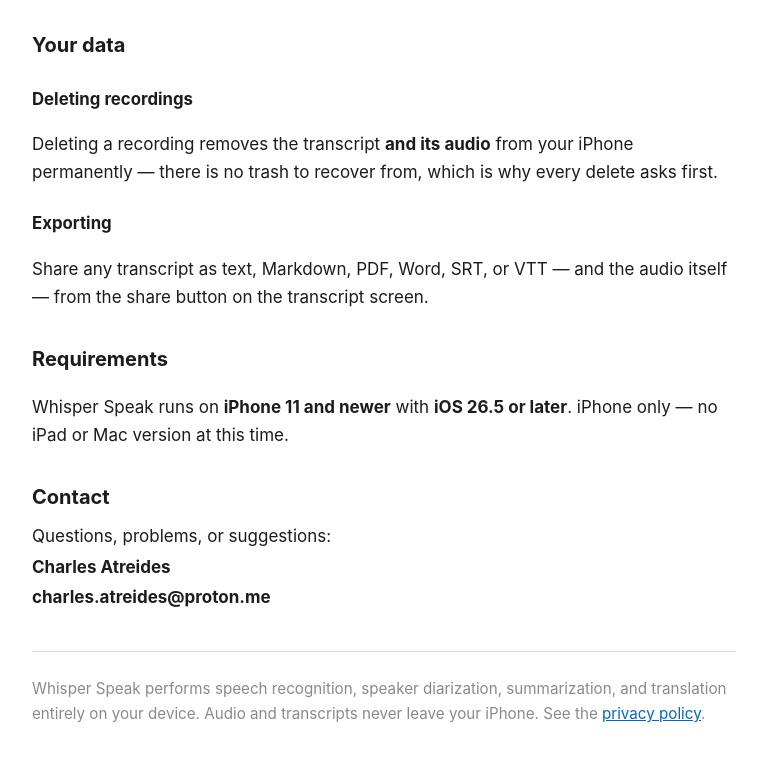
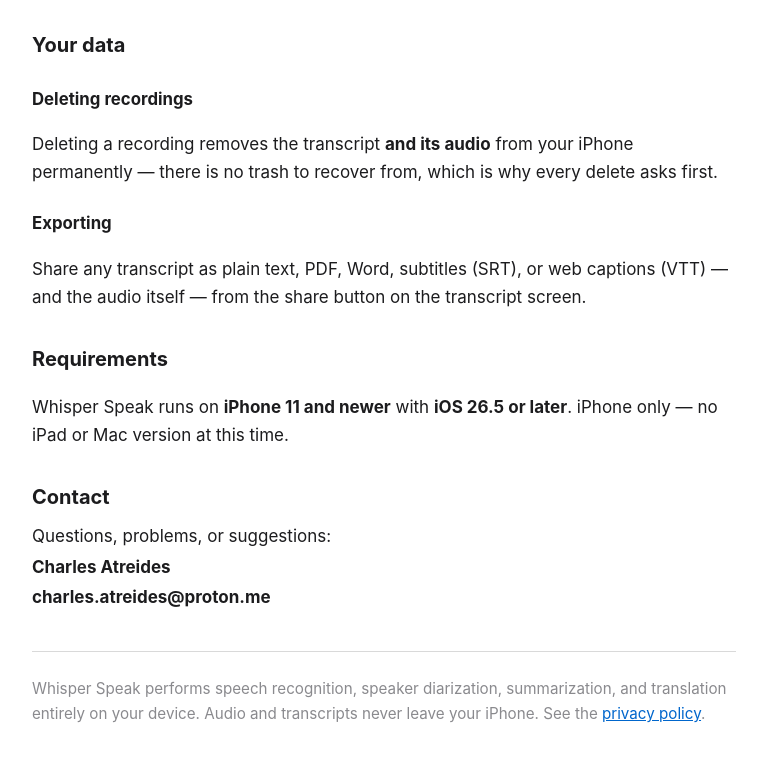
Before and after one commit to eribertocharles/whisper_support, a plain HTML site: page index.html in a window 1280 px wide. Shown: the part 1922-2684 px from the top of the page, without its empty margins (256-1023 px from the left). Drawn offline with Linux system fonts and the light colour scheme.

Commit message:
Export list matches the code: no Markdown format

```diff
--- a/index.html
+++ b/index.html
@@ -89,8 +89,8 @@
 permanently — there is no trash to recover from, which is why every delete asks first.</p>
 
 <h3>Exporting</h3>
-<p>Share any transcript as text, Markdown, PDF, Word, SRT, or VTT — and the audio itself — from the
-share button on the transcript screen.</p>
+<p>Share any transcript as plain text, PDF, Word, subtitles (SRT), or web captions (VTT) — and the
+audio itself — from the share button on the transcript screen.</p>
 
 <h2>Requirements</h2>
 <p>Whisper Speak runs on <strong>iPhone 11 and newer</strong> with <strong>iOS 26.5 or later</strong>.
```
